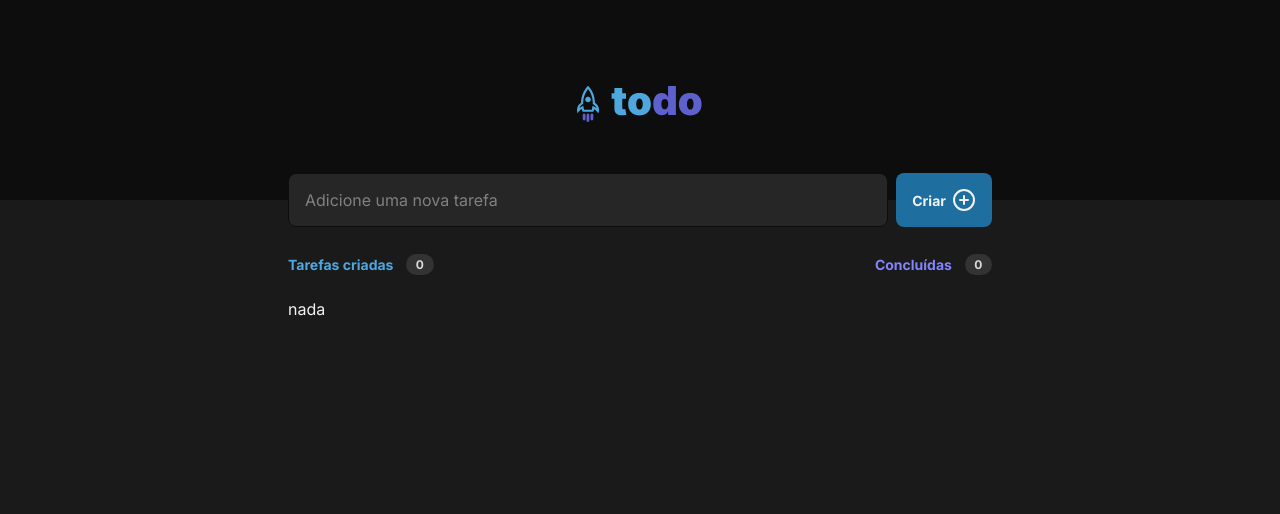
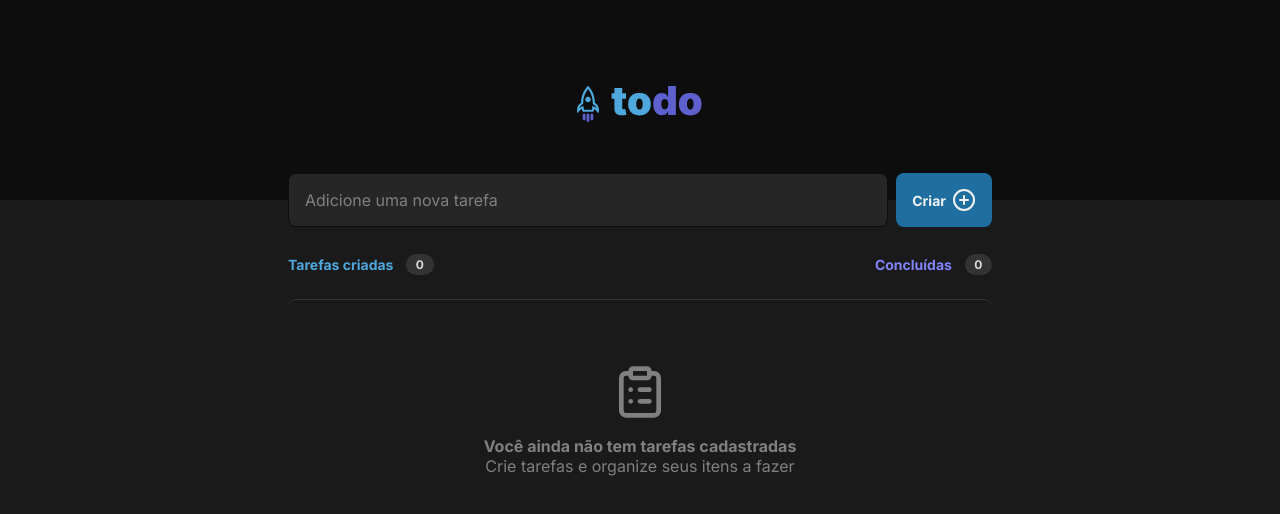
Before and after one commit to VictorBarretoLF/ignite-react-desafios, a React (Vite) app in the folder todo-list/: page / in a window 1280 px wide. Shown: the top 514 px of the page. Built offline with nearby package versions, Linux system fonts and the light colour scheme.

Commit message:
feat: finalizado componente para mostrar todos vazios

```diff
--- a/todo-list/src/App.tsx
+++ b/todo-list/src/App.tsx
@@ -25,7 +25,15 @@ function App() {
 
 					<div className={styles.todoList}>
 						{todos.length === 0 ? (
-							"nada"
+							<section className={styles.todoEmptyList}>
+								<Icons.clipboard width="3.5rem" height="3.5rem" />
+								<div>
+									<p className={styles.todoTextEmphasis}>
+										Você ainda não tem tarefas cadastradas
+									</p>
+									<p>Crie tarefas e organize seus itens a fazer</p>
+								</div>
+							</section>
 						) : (
 							<div className={styles.todo}>
 								<button type="button" className={styles.todoCheckButton}>
--- a/todo-list/src/components/Icons/icons.tsx
+++ b/todo-list/src/components/Icons/icons.tsx
@@ -1,7 +1,8 @@
-import { PlusCircle, CheckCircle2, Trash2 } from "lucide-react";
+import { PlusCircle, CheckCircle2, Trash2, ClipboardList } from "lucide-react";
 
 export const Icons = {
 	plus: PlusCircle,
 	checkCircle: CheckCircle2,
 	trash: Trash2,
+	clipboard: ClipboardList,
 };
--- a/todo-list/src/styles.module.css
+++ b/todo-list/src/styles.module.css
@@ -1,4 +1,3 @@
-
 .todoList {
 	display: flex;
 	flex-direction: column;
@@ -55,3 +54,20 @@
 	cursor: pointer;
 	color: var(--danger);
 }
+
+.todoEmptyList {
+	padding-top: 4rem;
+	align-items: center;
+	justify-content: center;
+	display: flex;
+	flex-direction: column;
+	gap: 1rem;
+	color: var(--gray-300);
+	text-align: center;
+	border-radius: 0.5rem;
+	border-top: 1px solid var(--grey-400, #333);
+}
+
+.todoTextEmphasis {
+	font-weight: 700;
+}
```
